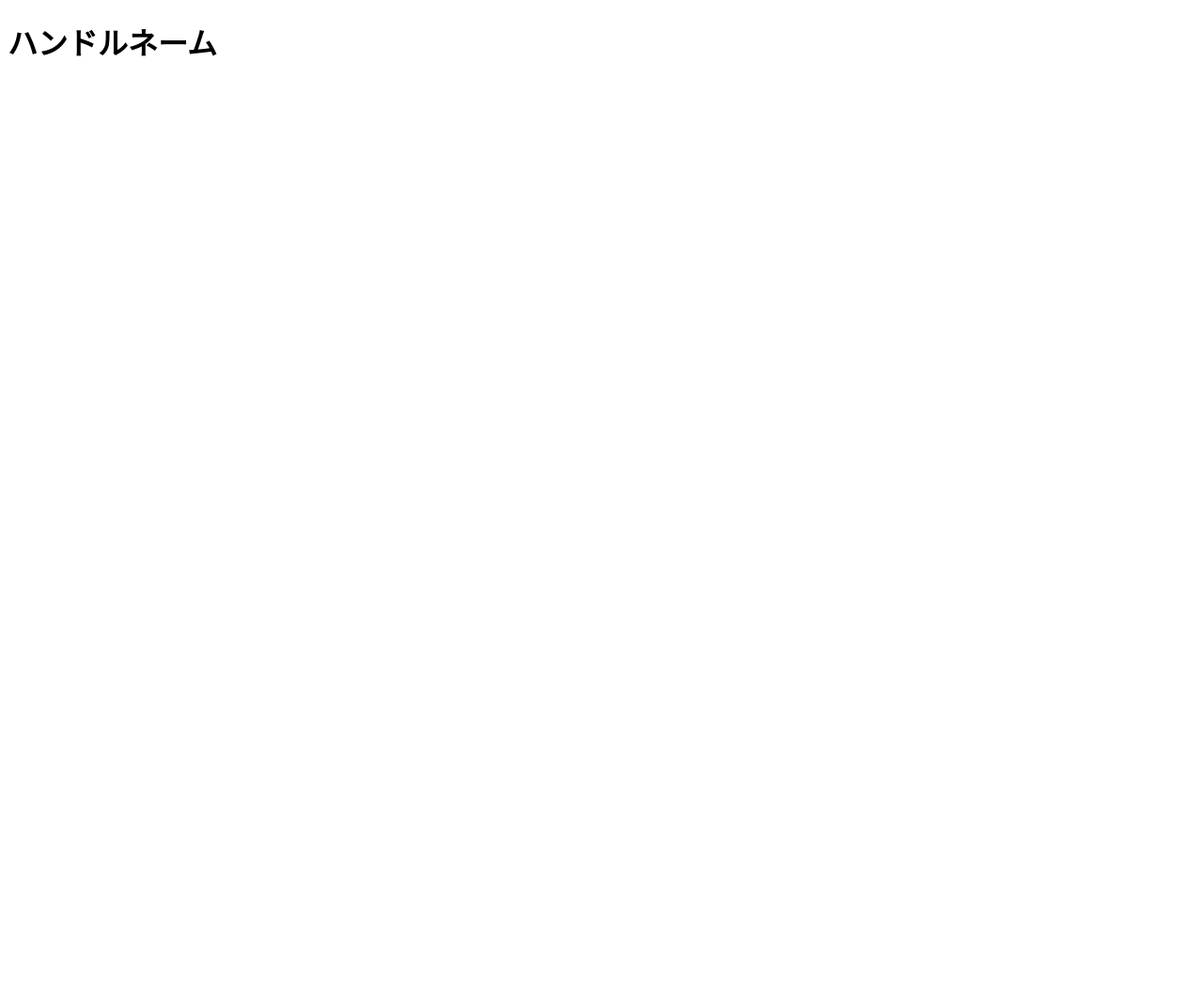
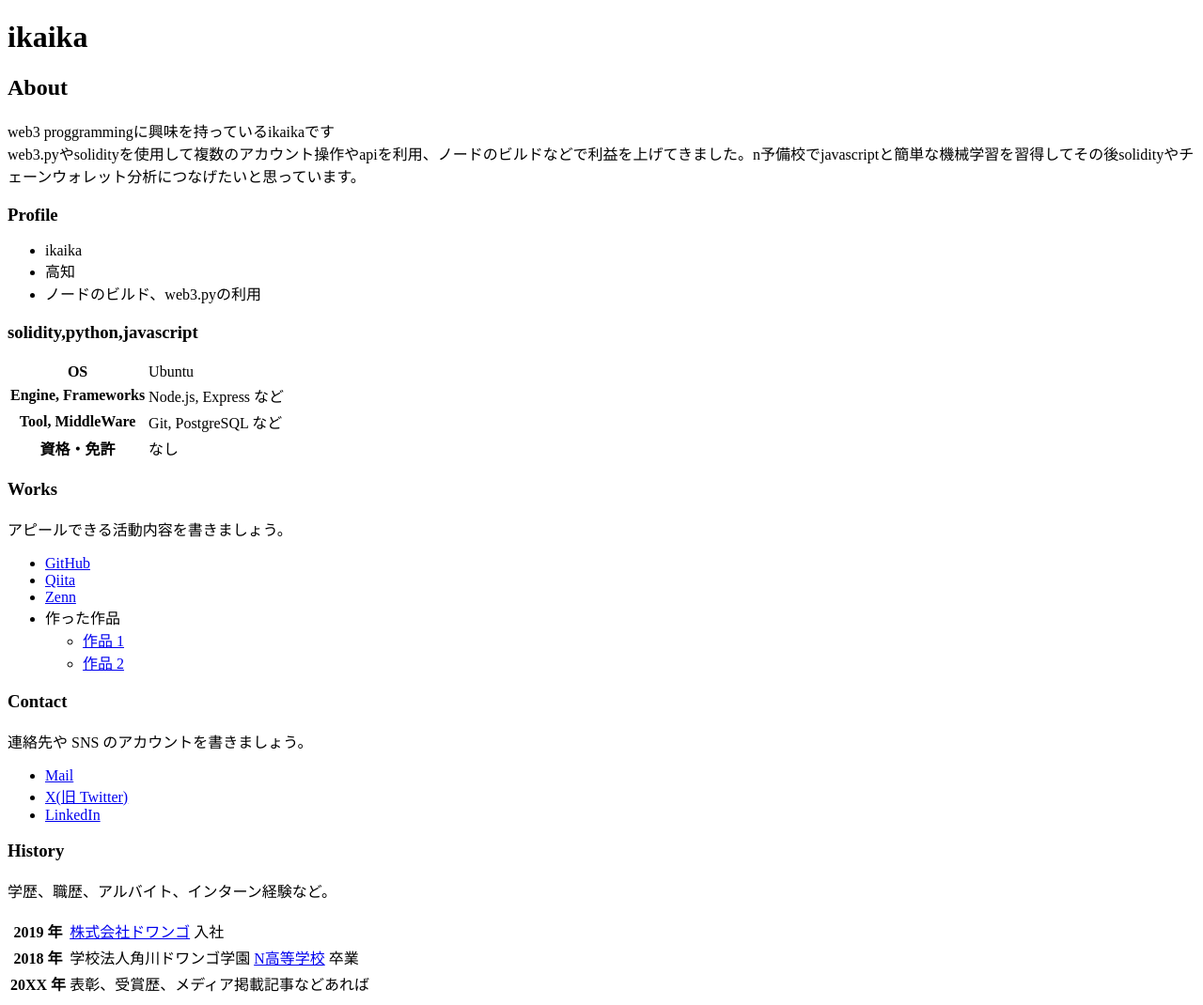
Before and after one commit to ikaika1/ikaika1.github.io, a plain HTML site: page index.html in a window 1280 px wide. Shown: the whole page at 94% size. Before the commit the page ends 800 px from the top, so only its background shows below. Drawn offline with Linux system fonts and the light colour scheme.

Commit message:
ポートフォリオに必要な情報を追加

```diff
--- a/index.html
+++ b/index.html
@@ -3,9 +3,84 @@
   <head>
     <meta charset="utf-8">
     <meta name="viewport" content="width=device-width, initial-scale=1">
-    <title>ハンドルネームのポートフォリオ</title>
+    <title>ikaikaのポートフォリオ</title>
   </head>
   <body>
-    <h1>ハンドルネーム</h1>
+    <h1>ikaika</h1>
   </body>
 </html>
+
+    <h2>About</h2>
+    <p>
+      web3 proggrammingに興味を持っているikaikaです<br>
+      web3.pyやsolidityを使用して複数のアカウント操作やapiを利用、ノードのビルドなどで利益を上げてきました。n予備校でjavascriptと簡単な機械学習を習得してその後solidityやチェーンウォレット分析につなげたいと思っています。
+    </p>
+
+    <h3>Profile</h3>
+    <ul>
+      <li>ikaika</li>
+      <li>高知</li>
+      <li>ノードのビルド、web3.pyの利用</li>
+    </ul>
+
+    <h3>solidity,python,javascript</h3>
+    <table>
+      <tr>
+        <th>OS</th>
+        <td>Ubuntu </td>
+      </tr>
+      <tr>
+        <th>Engine, Frameworks</th>
+        <td>Node.js, Express など</td>
+      </tr>
+      <tr>
+        <th>Tool, MiddleWare</th>
+        <td>Git, PostgreSQL など</td>
+      </tr>
+      <tr>
+        <th>資格・免許</th>
+        <td>なし</td>
+      </tr>
+    </table>
+
+    <h3>Works</h3>
+    <p>アピールできる活動内容を書きましょう。</p>
+    <ul>
+      <li><a href="https://github.com/">GitHub</a></li>
+      <li><a href="https://qiita.com/">Qiita</a></li>
+      <li><a href="https://zenn.dev/">Zenn</a></li>
+      <li>
+        作った作品
+        <ul>
+          <li><a href="https://example.com/">作品 1</a></li>
+          <li><a href="https://example.com/">作品 2</a></li>
+        </ul>
+      </li>
+    </ul>
+
+    <h3>Contact</h3>
+    <p>連絡先や SNS のアカウントを書きましょう。</p>
+    <ul>
+      <li><a href="mailto:name@example.com">Mail</a></li>
+      <li><a href="https://twitter.com/n_yobikou">X(旧 Twitter)</a></li>
+      <li><a href="https://www.linkedin.com/">LinkedIn</a></li>
+    </ul>
+
+    <h3>History</h3>
+    <p>学歴、職歴、アルバイト、インターン経験など。</p>
+    <table>
+      <tr>
+        <th>2019 年</th>
+        <td><a href="https://dwango.co.jp/">株式会社ドワンゴ</a> 入社</td>
+      </tr>
+      <tr>
+        <th>2018 年</th>
+        <td>学校法人角川ドワンゴ学園 <a href="https://nnn.ed.jp/">N高等学校</a> 卒業</td>
+      </tr>
+      <tr>
+        <th>20XX 年</th>
+        <td>表彰、受賞歴、メディア掲載記事などあれば</td>
+      </tr>
+    </table>
+  </body>
+</html>
```
